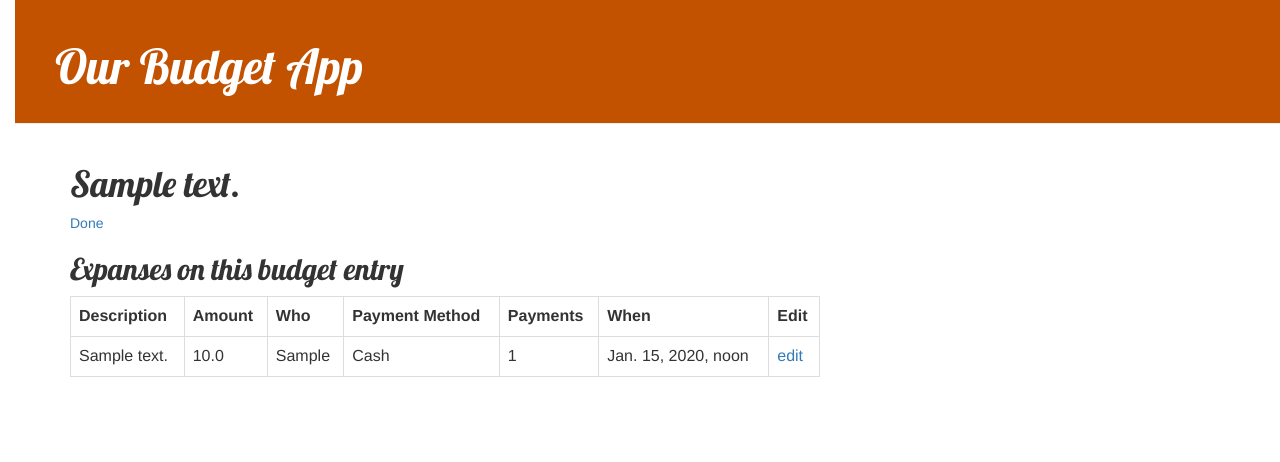
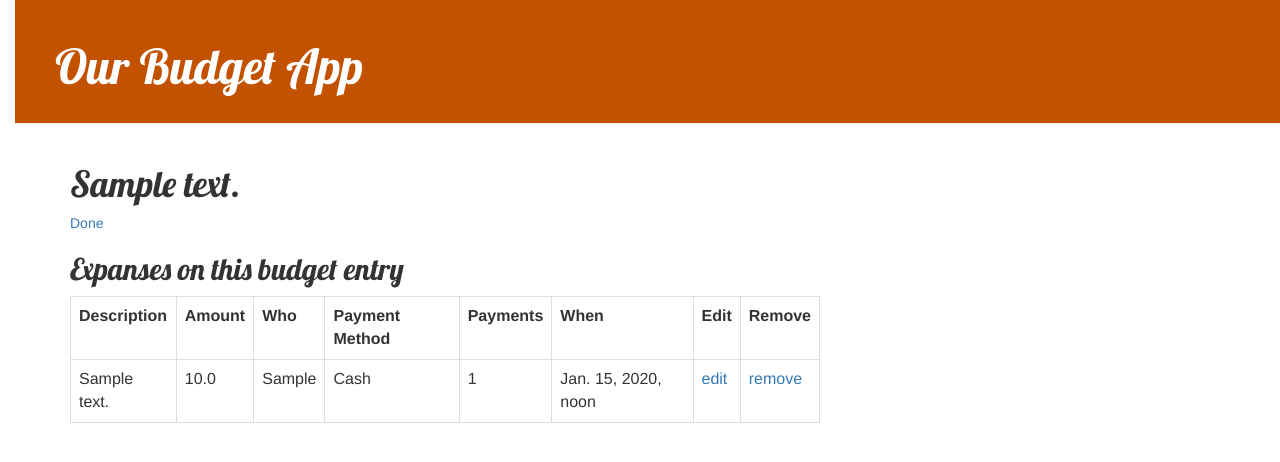
Before and after one commit to ariel-fel/my-first-site, a Django app: page /budget/1/expanse/ in a window 1280 px wide. Shown: the top 462 px of the page. Run offline with Django 3.2, Linux system fonts and the light colour scheme; a user stored in the database is signed in; tables that the repository leaves empty hold one stand-in row (values such as "Sample post"); some libraries are stand-ins or nearby versions.

Commit message:
Add remove option for expanse

```diff
--- a/budget/templates/budget/expanses.html
+++ b/budget/templates/budget/expanses.html
@@ -16,6 +16,7 @@
             <th>Payments</th>
             <th>When</th>
             <th>Edit</th>
+            <th>Remove</th>
         </tr>
         {% for expanse in budget_entry.expense_set.all|dictsortreversed:"expense_date" %}
         <tr>
@@ -26,6 +27,7 @@
             <td>{{ expanse.payments }}</td>
             <td>{{ expanse.expense_date }}</td>
             <td><a href="{% url 'budget:edit_expanse' expanse.id %}">edit</a></td>
+            <td><a href="{% url 'budget:remove_expanse' expanse.id %}" onclick="return confirm('Are you sure?');">remove</a></td>
         </tr>
         {% endfor %}
     </table>
--- a/budget/urls.py
+++ b/budget/urls.py
@@ -8,6 +8,7 @@ urlpatterns = [
     path('', views.IndexView.as_view(), name='index'),
     path('<int:pk>/', views.detail, name='detail'),
     path('<int:pk>/edit_expanse', views.edit_expanse, name='edit_expanse'),
+    path('<int:pk>/remove_expanse', views.remove_expanse, name='remove_expanse'),
     path('<int:pk>/expanse/', views.expanse, name='expanse'),
     path('<int:pk>/status/', views.status, name='status'),
 ]
--- a/budget/views.py
+++ b/budget/views.py
@@ -20,6 +20,15 @@ class IndexView(LoginRequiredMixin, generic.ListView):
     def get_queryset(self):
         """Return the last five published questions."""
         return BudgetEntry.objects.order_by('-amount')
+
+
+@login_required
+def remove_expanse(request, pk):
+    expense_entry = get_object_or_404(Expense,pk=pk)
+    expense_entry.delete()
+
+    return HttpResponseRedirect(reverse('budget:index', args=()))
+
 
 @login_required
 def edit_expanse(request, pk):
```
